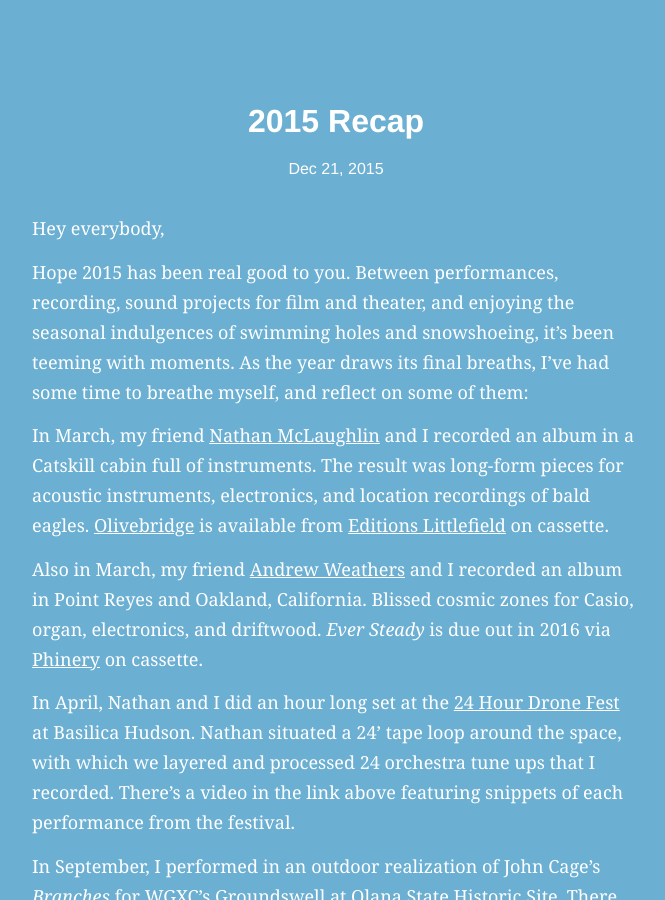
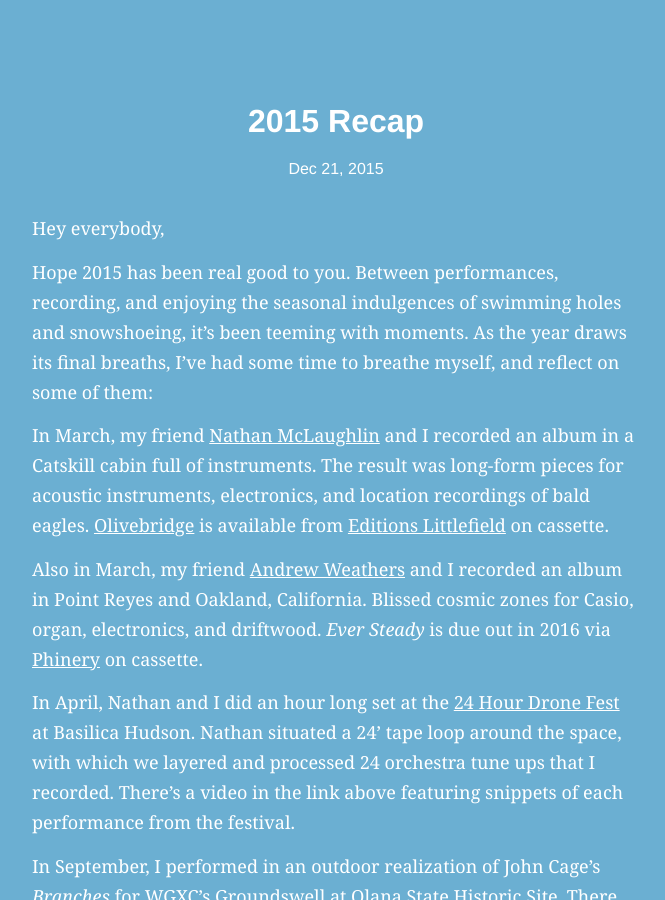
Before and after one commit to sethchrisman/sethchrisman.github.io, a Jekyll site: the page built from _posts/2015-12-22-recap.md, in a window 1280 px wide and 900 px high, scrolled down 411 px. Shown: the whole window, without its empty margins (304-969 px from the left). Built offline with Jekyll 4.4.1, drawn with Linux system fonts in a browser that asks for light colours.

Commit message:
Updated 2015-12-22-recap.md

```diff
--- a/_posts/2015-12-22-recap.md
+++ b/_posts/2015-12-22-recap.md
@@ -9,9 +9,10 @@ title: 2015 Recap
 
 
 
+
 Hey everybody,
 
-Hope 2015 has been real good to you. Between performances, recording, sound projects for film and theater, and enjoying the seasonal indulgences of swimming holes and snowshoeing, it's been teeming with moments. As the year draws its final breaths, I've had some time to breathe myself, and reflect on some of them:
+Hope 2015 has been real good to you. Between performances, recording, and enjoying the seasonal indulgences of swimming holes and snowshoeing, it's been teeming with moments. As the year draws its final breaths, I've had some time to breathe myself, and reflect on some of them:
 
 In March, my friend [Nathan McLaughlin](http://www.nathanmclaughlin.info/) and I recorded an album in a Catskill cabin full of instruments. The result was long-form pieces for acoustic instruments, electronics, and location recordings of bald eagles. [Olivebridge](https://fullspectrumrecords.bandcamp.com/album/olivebridge) is available from [Editions Littlefield](http://fullspectrumrecords.com/catalog/olivebridge) on cassette.
 
```
